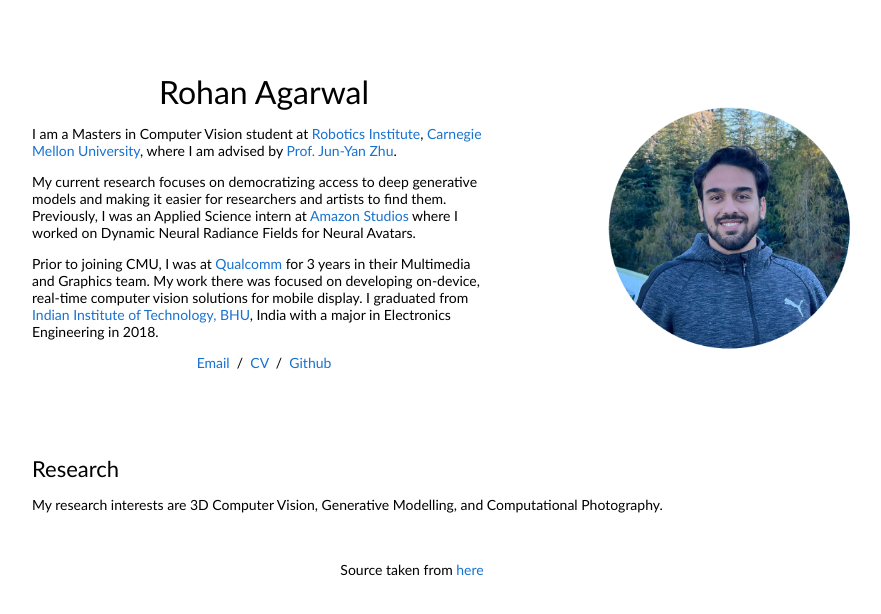
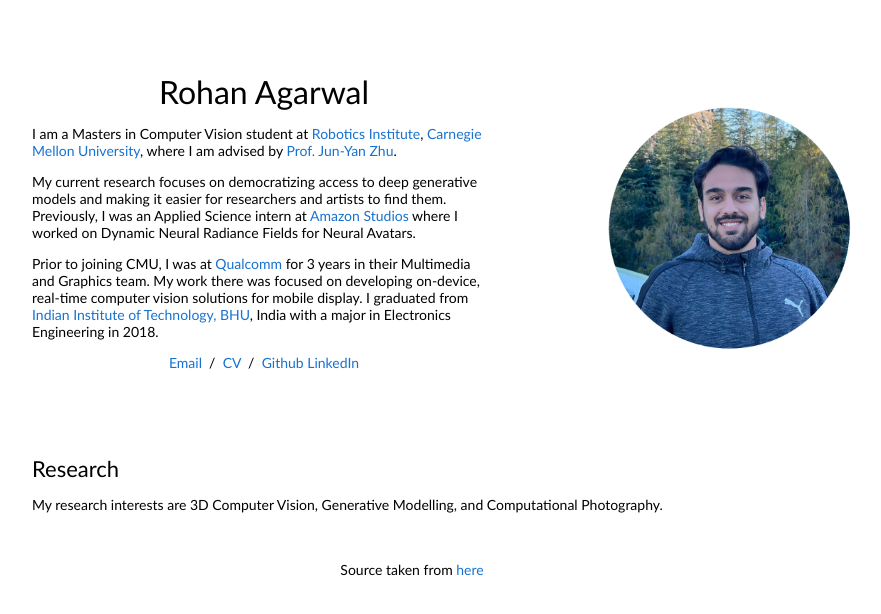
Before and after one commit to rohana96/rohana96.github.io, a plain HTML site: page index.html in a window 1280 px wide. Shown: the whole page, without its empty margins (228-1109 px from the left). Drawn offline with Linux system fonts and the light colour scheme.

Commit message:
Update CV

```diff
--- a/index.html
+++ b/index.html
@@ -38,6 +38,7 @@
                 <a href="mailto:rohanaga@andrew.cmu.edu">Email</a> &nbsp/&nbsp
                 <a href="data/RohanAgarwal-CV.pdf">CV</a> &nbsp/&nbsp
                 <a href="https://github.com/rohana96/">Github</a>
+                <a href="https://www.linkedin.com/in/rohan96agarwal/">LinkedIn</a>
               </p>
             </td>
             <td style="padding:2.5%;width:40%;max-width:40%">
```
